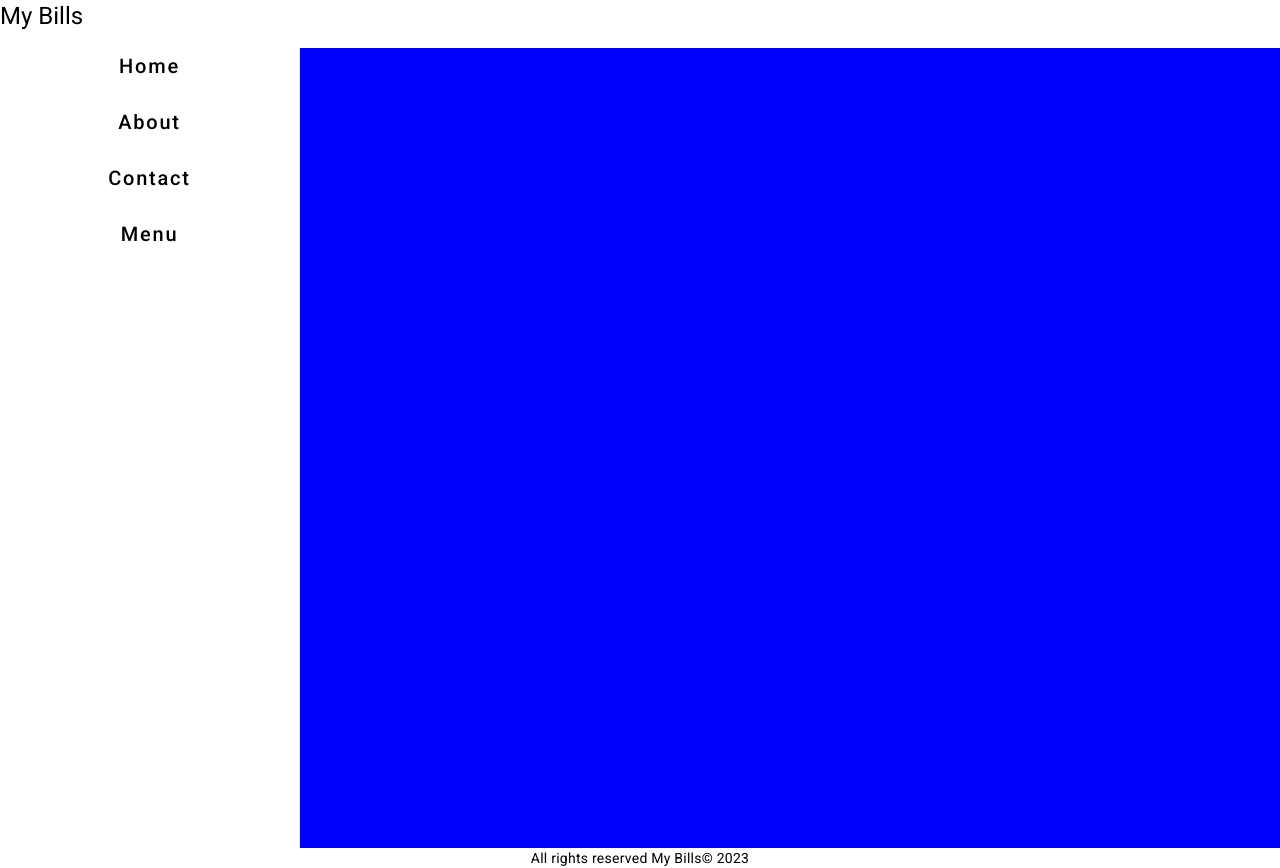
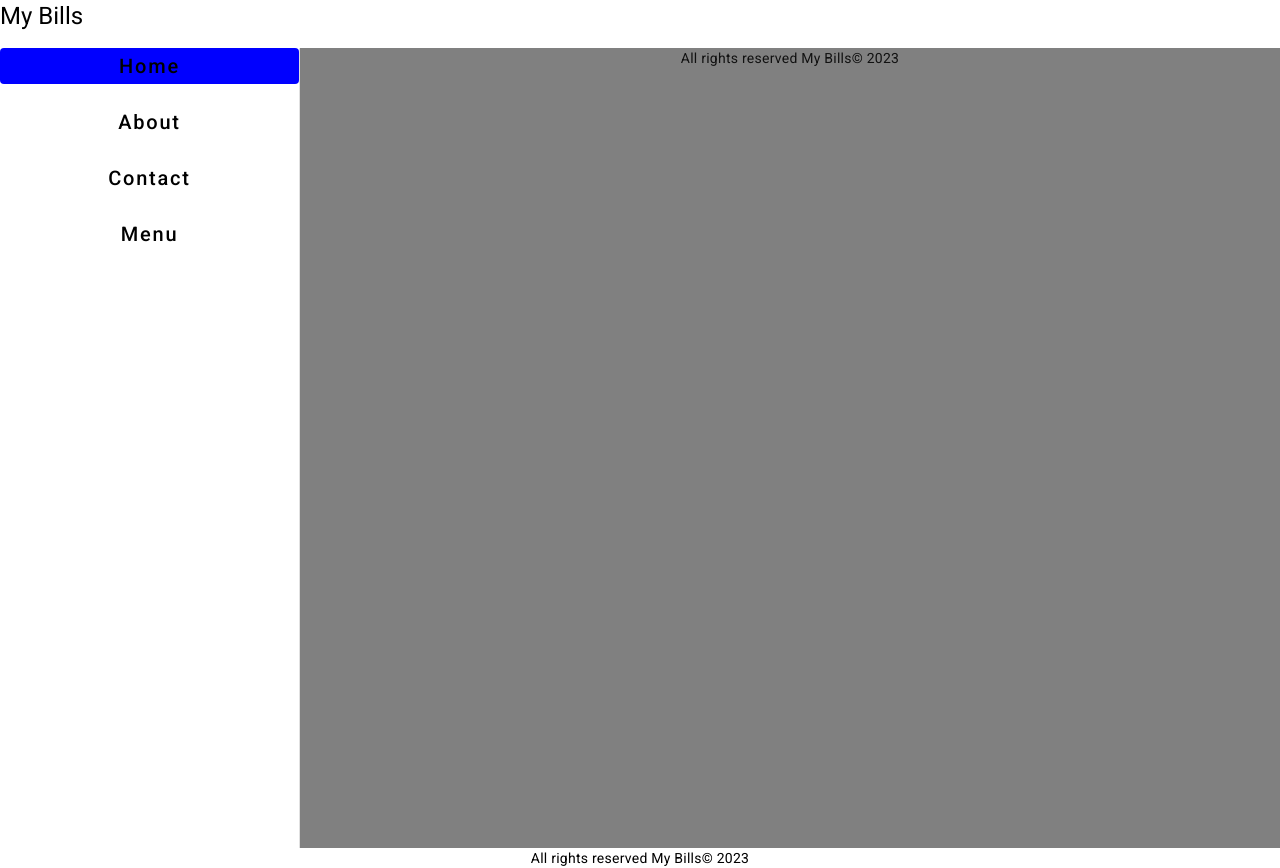
Before and after one commit to RawanGamalElDin12/E-Billing_system, an Angular app: page / in a window 1280 px wide. Built offline with nearby package versions, Linux system fonts and the light colour scheme.

Commit message:
routing example complete

```diff
--- a/src/app/sidenav/sidenav.component.css
+++ b/src/app/sidenav/sidenav.component.css
@@ -4,7 +4,7 @@
 
   .mat-sidenav-content {
     height: 100%;
-    background-color: blue;
+    background-color: grey;
   }
   .mat-sidenav {
     width: 300px;
@@ -18,7 +18,7 @@
     width: 100%;
   }
   .active-link {
-    background-color: red; /* set the background color for the active link */
+    background-color: blue; /* set the background color for the active link */
   }
   .menuu
   {
--- a/src/app/sidenav/sidenav.component.html
+++ b/src/app/sidenav/sidenav.component.html
@@ -1,7 +1,7 @@
 <mat-sidenav-container class="sidenav-container">
     <mat-sidenav #sidenav mode="side" opened>
       <!-- Add your navigation links here -->
-      <div><a mat-button routerLink="/" routerLinkActive="active-link">Home</a></div><br>
+      <div><a mat-button routerLink="/"  routerLinkActive="active-link"  [routerLinkActiveOptions]="{ exact: true }" >Home</a></div><br>
       <div><a mat-button routerLink="/about" routerLinkActive="active-link">About</a></div><br>
       <div><a mat-button routerLink="/contact" routerLinkActive="active-link">Contact</a></div><br>
       <mat-menu #menu="matMenu" class="menuu">
@@ -14,5 +14,6 @@
     </mat-sidenav>
     <mat-sidenav-content>
       <!-- Add your page content here -->
+      <router-outlet></router-outlet>
     </mat-sidenav-content>
   </mat-sidenav-container>
```
Also changed, not shown: src/app/app.module.ts (+8 -1 lines).
